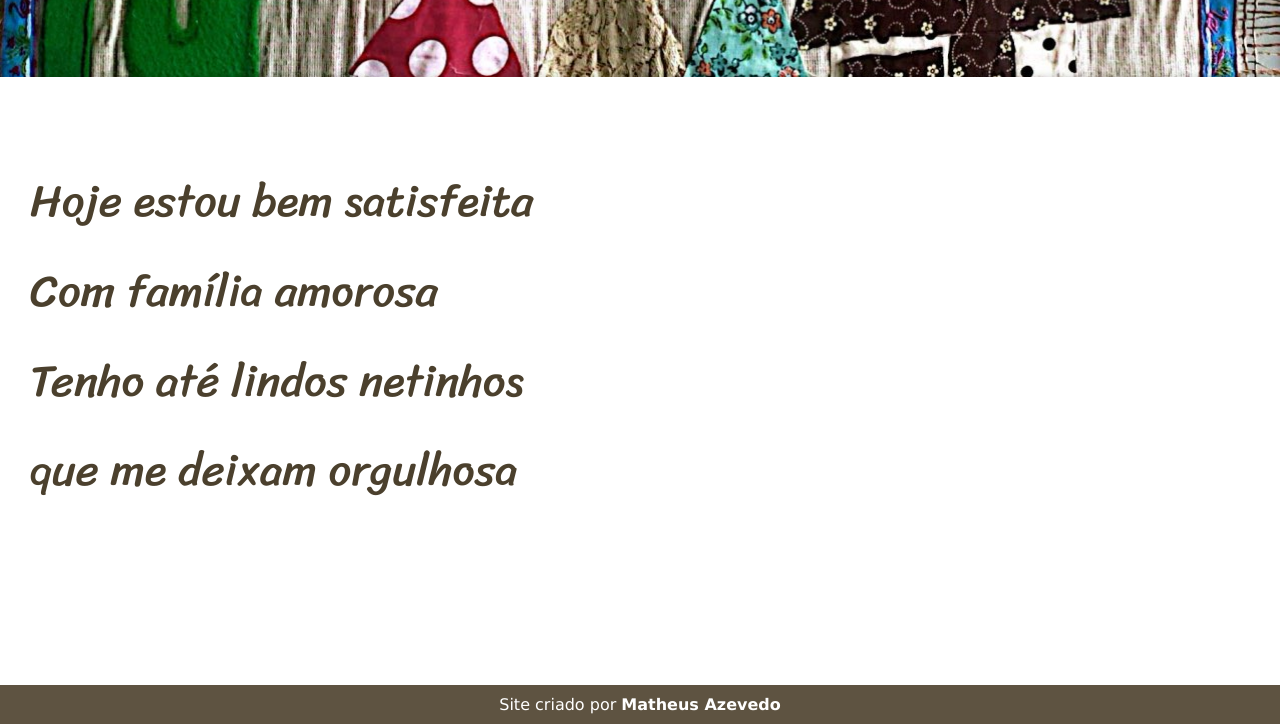
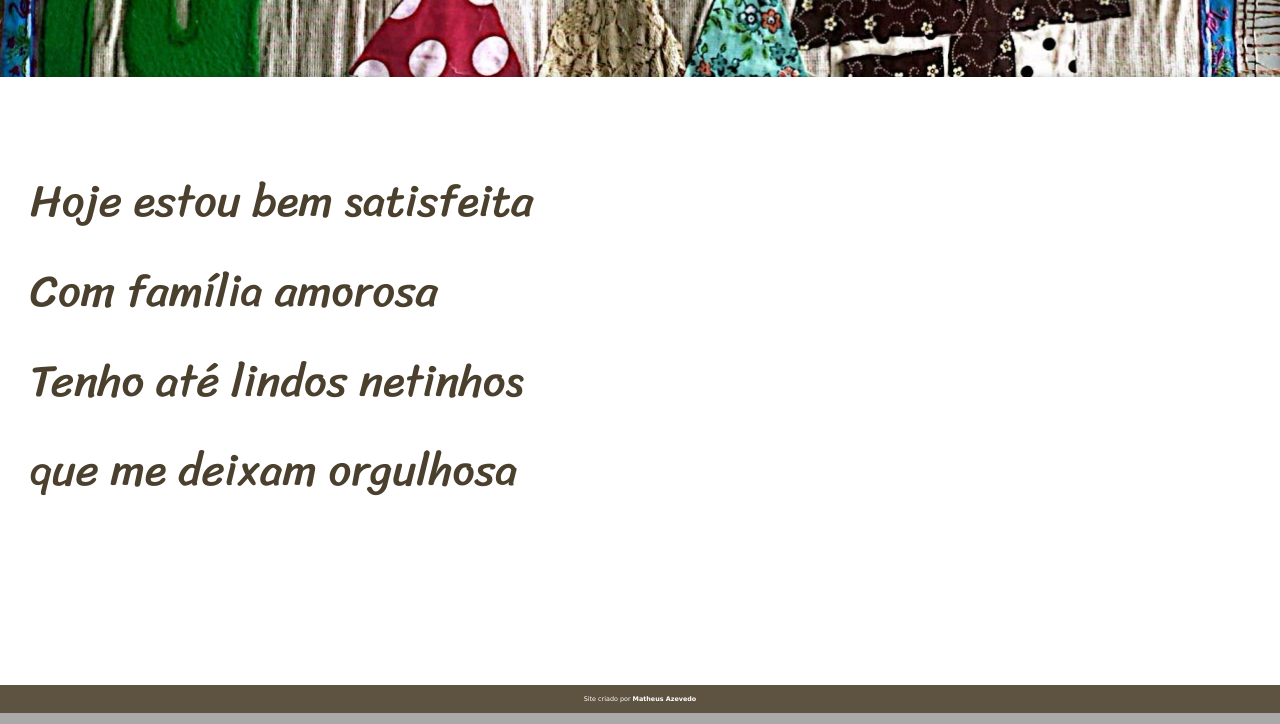
Before and after one commit to Matheusada/Cordel_EJA_emvf, a plain HTML site: page index.html in a window 1280 px wide. Shown: the part 3264-3988 px from the top of the page. Drawn offline with Linux system fonts and the light colour scheme.

Commit message:
alteração fonte footer

```diff
--- a/estilo/style.css
+++ b/estilo/style.css
@@ -126,4 +126,5 @@ footer {
     text-align: center;
     color: white;
     padding: 10px;
+    font-size: 0.5vw;
 }
```
